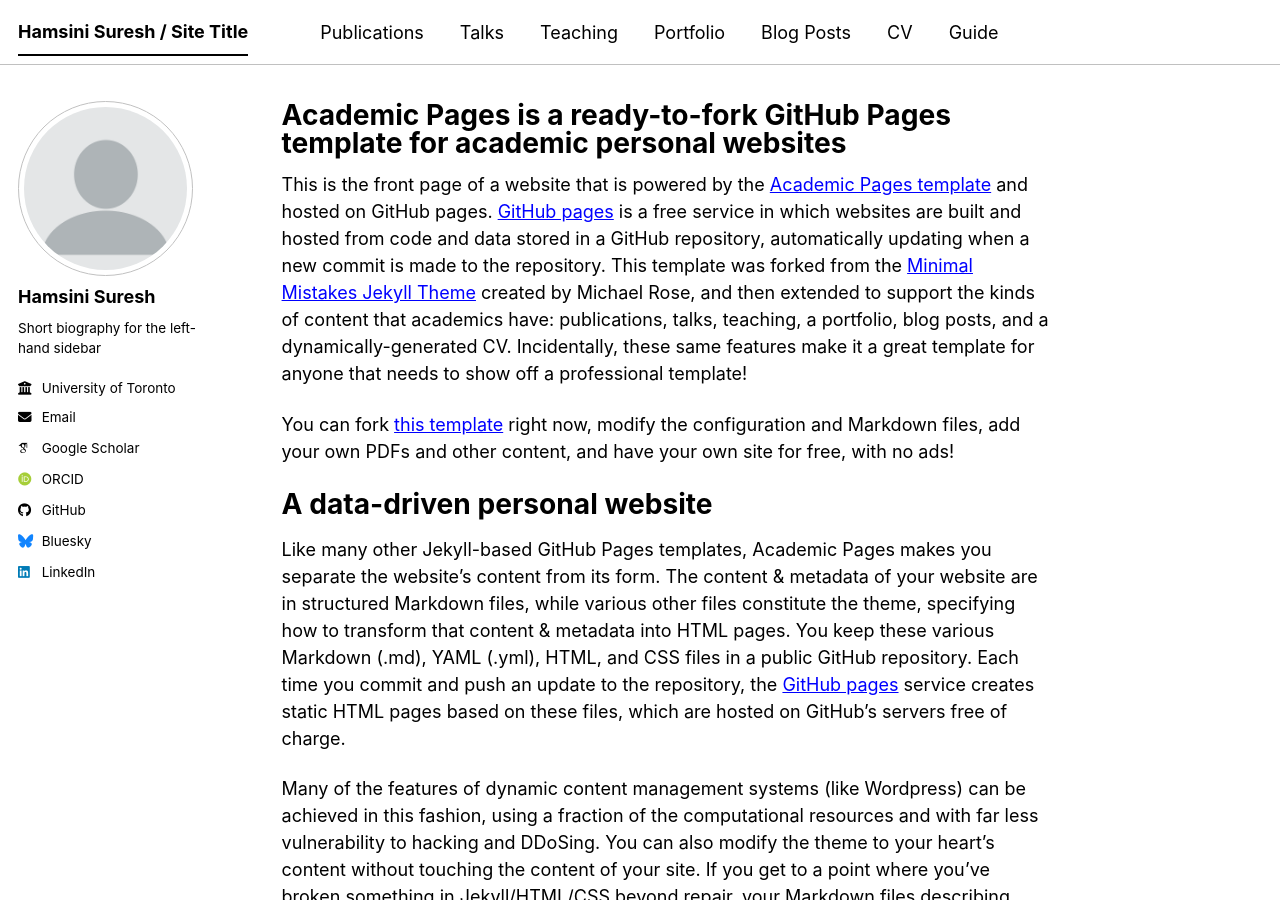
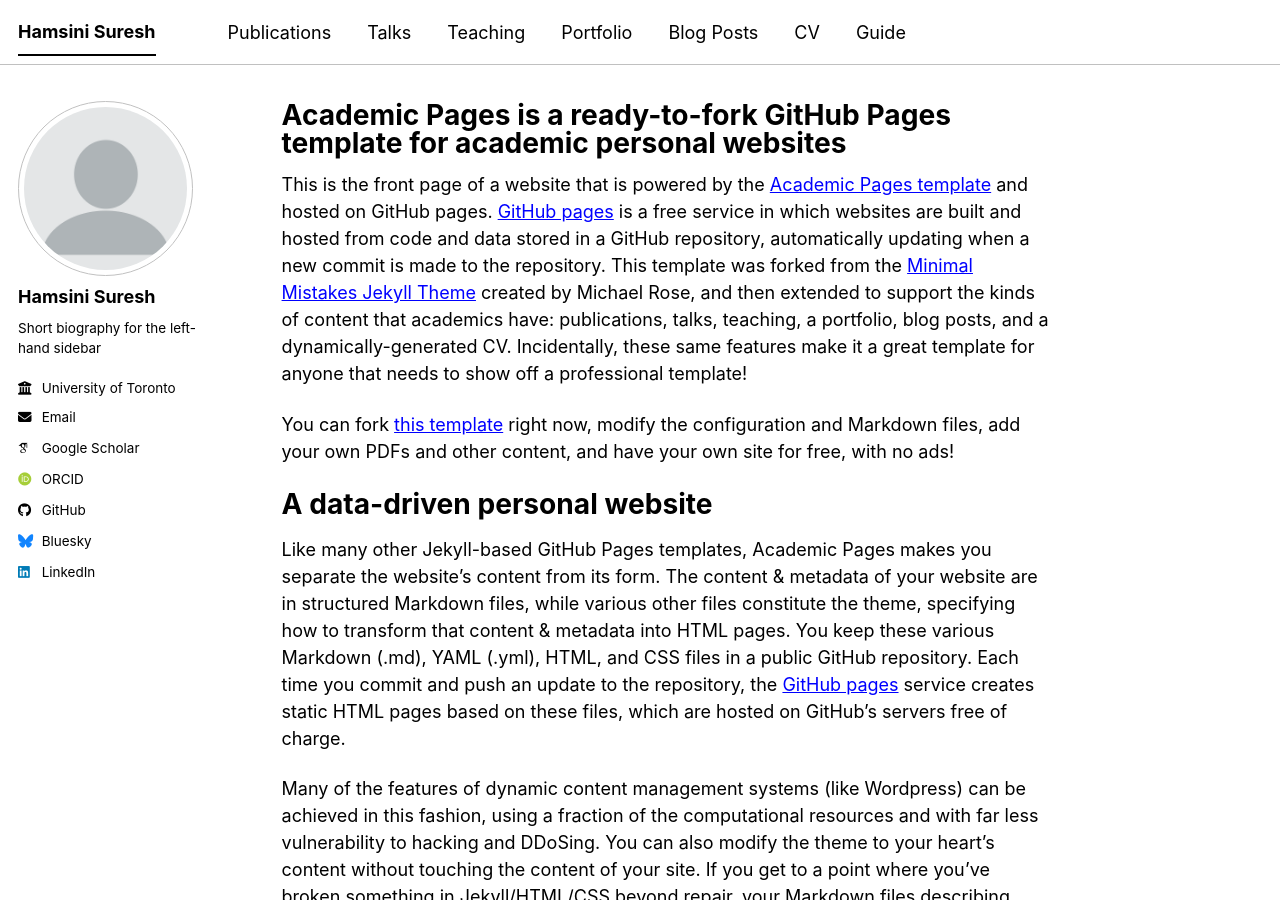
Before and after one commit to hamsinisuresh/hamsinisuresh.github.io, a Jekyll site: the page built from _pages/about.md, in a window 1280 px wide and 900 px high. Built offline with Jekyll 4.4.1, drawn with Linux system fonts in a browser that asks for light colours; some web fonts are replaced; a script bundle is joined from its source files by our own code; library files that are not in the unit come from our copies.

Commit message:
Update _config.yml

```diff
--- a/_config.yml
+++ b/_config.yml
@@ -9,7 +9,7 @@
 # Basic Site Settings
 locale                   : "en-US"
 site_theme               : "contrast" # The available themes options are "default", "air", "sunrise", "mint", "dirt" and "contrast"
-title                    : "Hamsini Suresh / Site Title"
+title                    : "Hamsini Suresh"
 title_separator          : "-"
 name                     : &name "Hamsini Suresh"
 description              : &description "Your Name's academic portfolio"   # Update this with a general description of your site, this is the default if not overridden by a page
```
